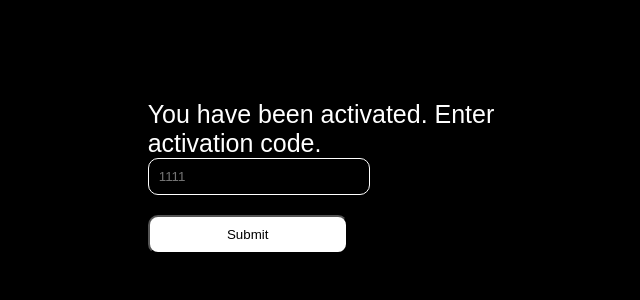
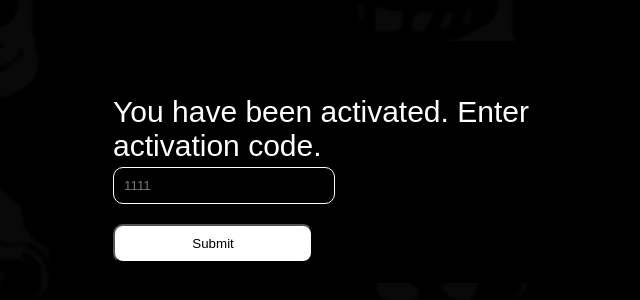
Before and after one commit to tmchavez96/prank, a plain HTML site: page index.html in a window 1280 px wide. Shown: the part 246-546 px from the top of the page, without its empty margins (319-959 px from the left). Drawn offline with Linux system fonts and the light colour scheme; a web font is replaced by a local one.

Commit message:
added anim

```diff
--- a/css/style.css
+++ b/css/style.css
@@ -13,7 +13,7 @@ body{
 }
 
 .sub--container{
-    font-size: 25px;
+    font-size: 30px;
     background-color: black;
     padding: 20px;
 }
@@ -49,6 +49,7 @@ body{
     width: 100%;
     height: 100vh;
     z-index: -1;
-    opacity: .2;
-    background-image: url("../images/Trollface_non-free.png");
+    opacity: .1;
+    background-image: url("../images/troll.jpg");
+    transition: 1.5s;
 }
--- a/index.html
+++ b/index.html
@@ -8,8 +8,8 @@
 <script src="./js/anim.js"></script>
 </head>
 <body >
-<!-- <div class="image--container">
-</div> -->
+<div class="image--container" id="spooky--image">
+</div>
 <div class="main--container">
     <div class="sub--container">
         <div class="label" id="form--label">
--- a/js/anim.js
+++ b/js/anim.js
@@ -1,3 +1,13 @@
+
+function toggleGlow(){
+    let elm = document.getElementById("spooky--image");
+    var toggle = false;
+
+    setInterval(()=>{
+        toggle = !toggle;
+        elm.style.opacity = toggle ? '0.0' : '0.1';
+    } ,1500);
+}
 
 function animText(container, text){
     console.log('in method')
@@ -22,9 +32,10 @@ function writeChar(cont, char){
 }
 
 function main() {
+    toggleGlow();
     console.log("started onload");
     let header = document.getElementById("form--label");
-    let russianSpook = "Бидејќи непочитува ето и омаловажувањето на човековите права";
+    let russianSpook = "Вы были активированы";
     let activation = "You have been activated. Enter activation code."
     animText(header, russianSpook);
     setTimeout( () =>{
@@ -37,7 +48,7 @@ function main() {
 
 function sendInsructions(){
     let fb = document.getElementById("feedback");
-    animText(fb, "Excellent. Await Further instrcutions...");
+    animText(fb, "Excellent. Await Further <br> instrcutions...");
 }
 
 window.onload = main;
```
